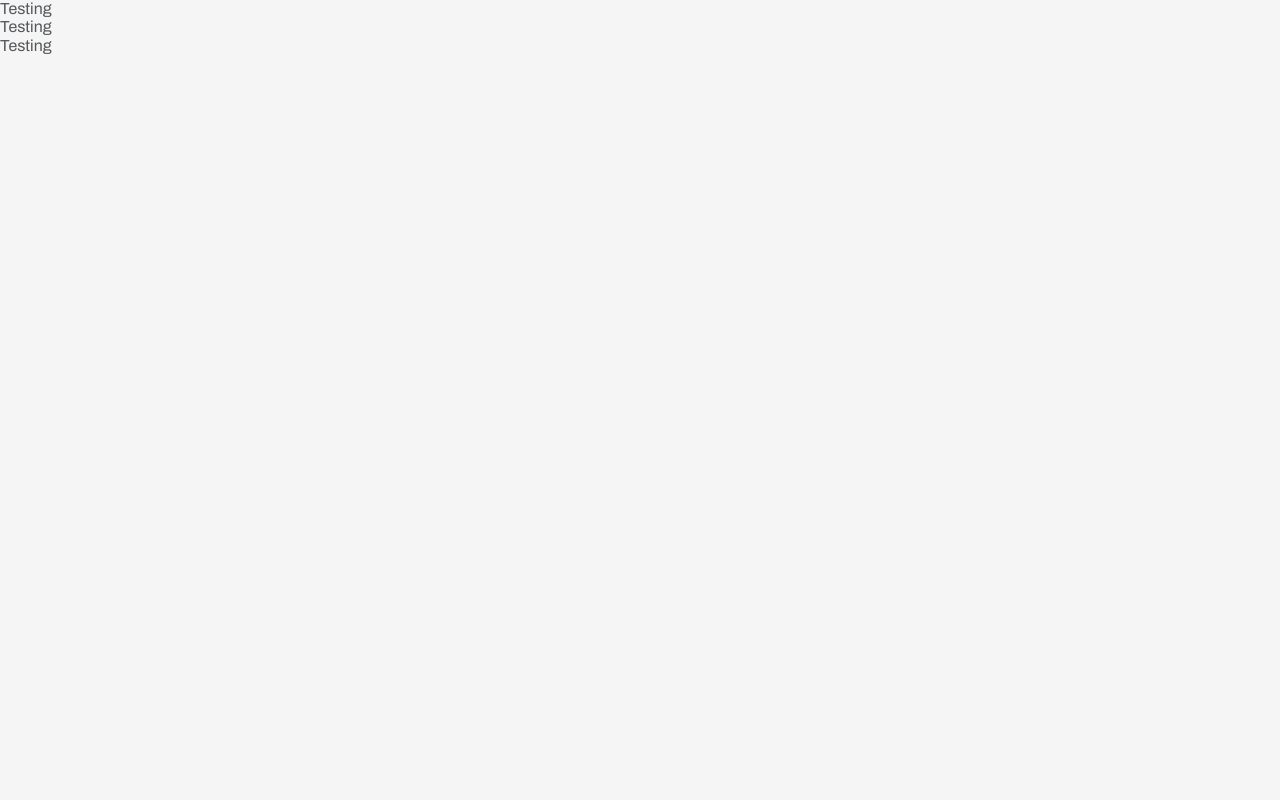
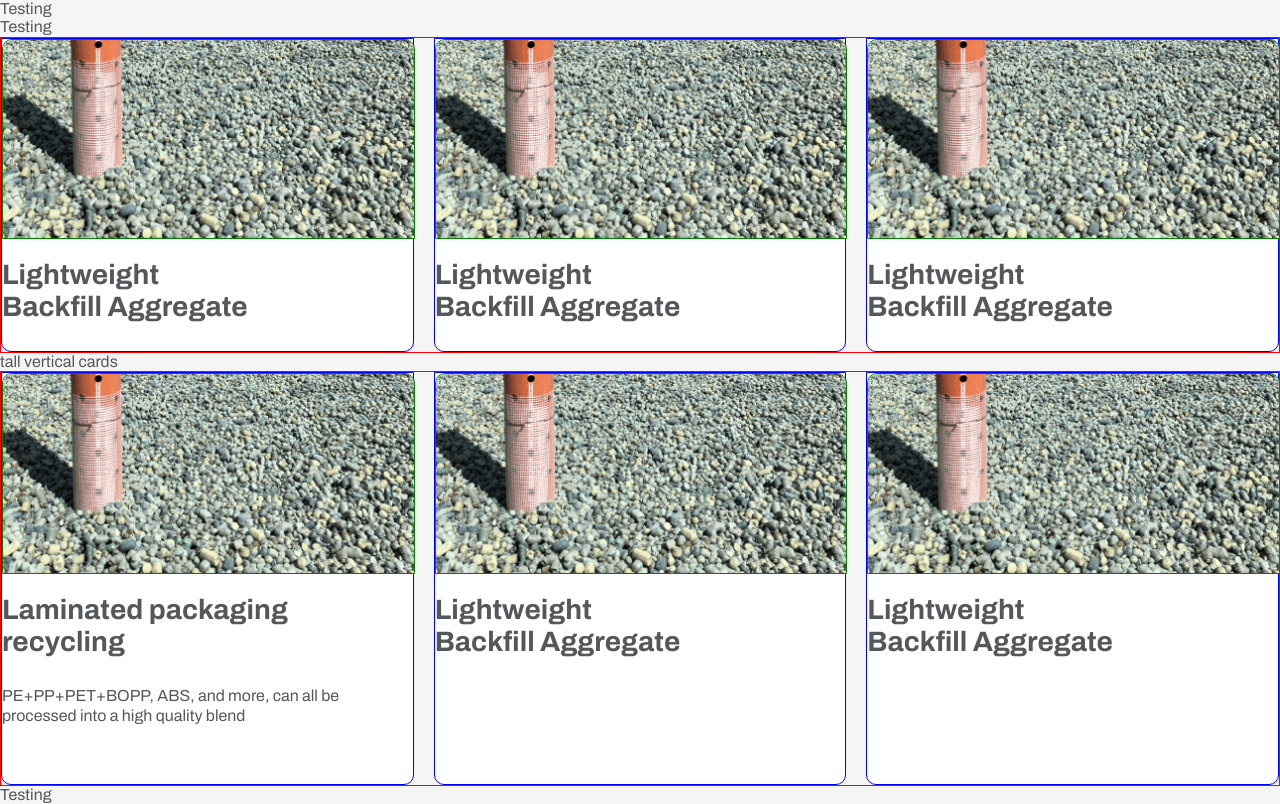
Before and after one commit to Apiary-Arqlite/arqlite, a React (Create React App) app: page / in a window 1280 px wide. Built offline with nearby package versions, Linux system fonts and the light colour scheme.

Commit message:
IP - card setup styled components

```diff
--- a/src/blocks/page.css
+++ b/src/blocks/page.css
@@ -1,7 +1,7 @@
 .page {
     background-color: #f5f5f5;
     min-height: 100vh;
-    max-width: 1280px;
+    max-width: 1440px;
     margin: 0 auto;
     font-family: "Archivo", "Arial", sans-serif;
     color: #54585b;
--- a/src/components/Card-Vertical.js
+++ /dev/null
@@ -1,5 +0,0 @@
-//components/Card-Vertical
-/* --------------------------------- imports -------------------------------- */
-import styled from "styled-components";
-
-//Create a CardWrapper component that will render a
--- /dev/null
+++ b/src/components/Card.js
@@ -0,0 +1,115 @@
+//components/Card.js
+import styled from "styled-components/macro";
+import lwbackfill from "../images/lw-backfill-image.png";
+
+//Create a CardWrapper component that will render a <div> with display:grid for cards
+export const CardWrapper = styled.div`
+  display: grid;
+  grid-template-columns: repeat(3, minmax(0, 414px));
+  column-gap: 20px;
+  justify-content: center;
+
+  margin: 0 auto;
+  border: 1px red solid;
+`;
+
+//Create a CardItem component that will render a <div> with styles for a card item
+export const CardItem = styled.div`
+  max-width: 414px;
+  background-color: #ffffff;
+  border-bottom-left-radius: 10px;
+  border-bottom-right-radius: 10px;
+  border-collapse: separate;
+  border: 1px blue solid;
+`;
+
+//Create a CardImg component that will render an <img> styles for a card image
+const CardImage = styled.img`
+//need to check heights
+//card no p height: 200px
+//card w p height:180px
+  max-width: 100%;
+  display: block;
+  object-fit: cover;
+  border: 1px green solid;
+  border-top-left-radius: 10px;
+  border-top-right-radius: 10px;
+`;
+
+const CardHeading = styled.h3`
+  font-weight: 700;
+  font-size: 28px;
+  line-height: 1.14;
+
+  margin-top: 20px;
+
+  & .line-break {
+    display: block;
+  }
+`;
+
+const CardParagraph=styled.p`
+  font-weight: 400;
+  font-size: 16px;
+  line-height: 1.25;
+
+  margin-top: 16px;
+  margin-bottom:58px;
+  //need to put prop in cardheading to remove margin bottom:28px
+//will also need a prop here to change bottom margin forwide card
+`
+
+CardItem.Image = CardImage;
+CardItem.Heading = CardHeading;
+
+export default function Card() {
+  return (
+    <div>
+      <CardWrapper>
+        <CardItem>
+          <CardItem.Image src={lwbackfill} />
+          <CardItem.Heading>
+            <span className="line-break">Lightweight </span>Backfill Aggregate
+          </CardItem.Heading>
+        </CardItem>
+        <CardItem>
+          <CardImage src={lwbackfill} />
+          <CardItem.Heading>
+            <span className="line-break">Lightweight </span>Backfill Aggregate
+          </CardItem.Heading>
+        </CardItem>
+        <CardItem>
+          <CardImage src={lwbackfill} />
+          <CardItem.Heading>
+            <span className="line-break">Lightweight </span>Backfill Aggregate
+          </CardItem.Heading>
+        </CardItem>
+      </CardWrapper>
+
+      <div>tall vertical cards</div>
+      <CardWrapper>
+        <CardItem>
+          <CardItem.Image src={lwbackfill} />
+          <CardItem.Heading>
+            <span className="line-break">Laminated packaging </span>recycling
+          </CardItem.Heading>
+          <CardParagraph>
+            <span>PE+PP+PET+BOPP, ABS, and more, can all be  </span>processed into a high quality blend
+          </CardParagraph>
+        </CardItem>
+        <CardItem>
+          <CardImage src={lwbackfill} />
+          <CardItem.Heading>
+            <span className="line-break">Lightweight </span>Backfill Aggregate
+          </CardItem.Heading>
+        </CardItem>
+        <CardItem>
+          <CardImage src={lwbackfill} />
+          <CardItem.Heading>
+            <span className="line-break">Lightweight </span>Backfill Aggregate
+          </CardItem.Heading>
+        </CardItem>
+      </CardWrapper>
+    </div>
+  );
+}
--- a/src/components/Main.js
+++ b/src/components/Main.js
@@ -1,7 +1,11 @@
+import Card from "./Card";
+
+
 function Main() {
   return (
     <main>
       <div>Testing</div>
+      <Card></Card>
     </main>
   );
 }
```
